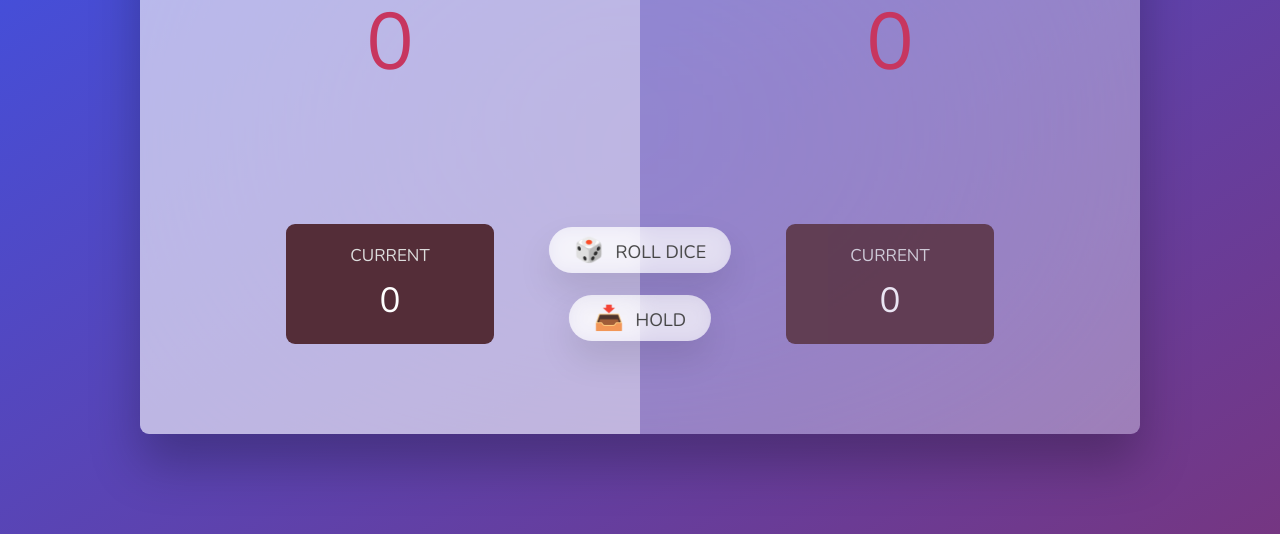
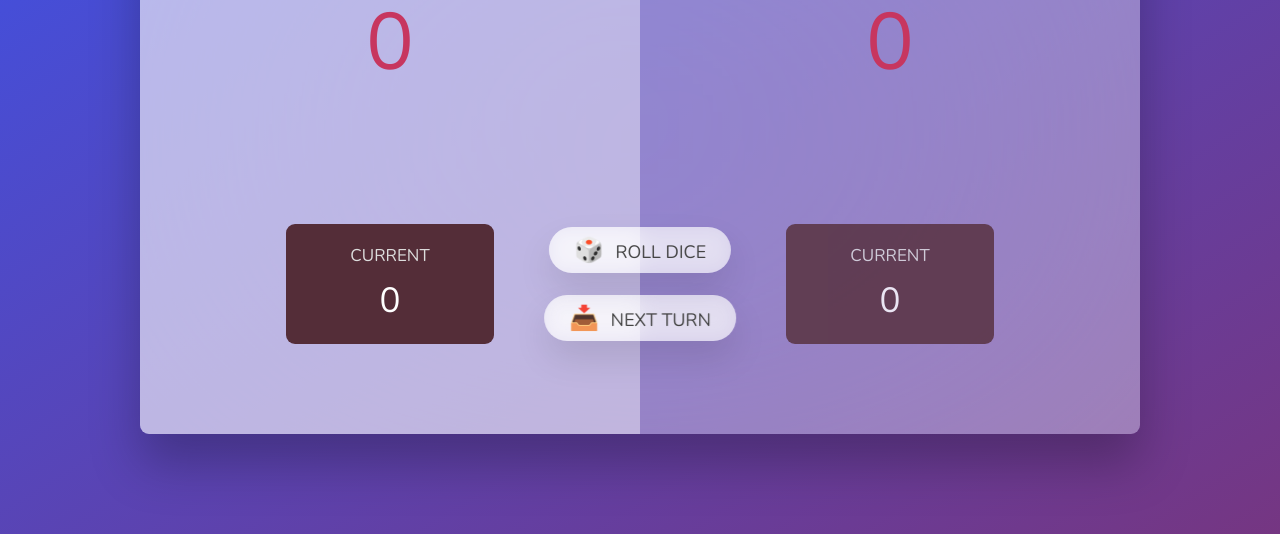
Before and after one commit to SaadBeeh/Roll-dice-game, a plain HTML site: page index.html in a window 1280 px wide. Shown: the part 266-800 px from the top of the page. Drawn offline with nearby package versions, Linux system fonts and the light colour scheme.

Commit message:
Update index.html

```diff
--- a/index.html
+++ b/index.html
@@ -29,7 +29,7 @@
       <img src="dice-5.png" alt="Playing dice" class="dice" />
       <button class="btn btn--new">🔄 New game</button>
       <button class="btn btn--roll">🎲 Roll dice</button>
-      <button class="btn btn--hold">📥 Hold</button>
+      <button class="btn btn--hold">📥 Next Turn </button>
     </main>
     <script src="script.js"></script>
   </body>
```
